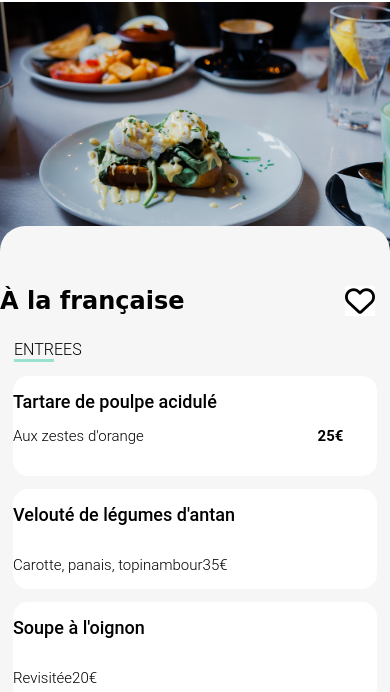
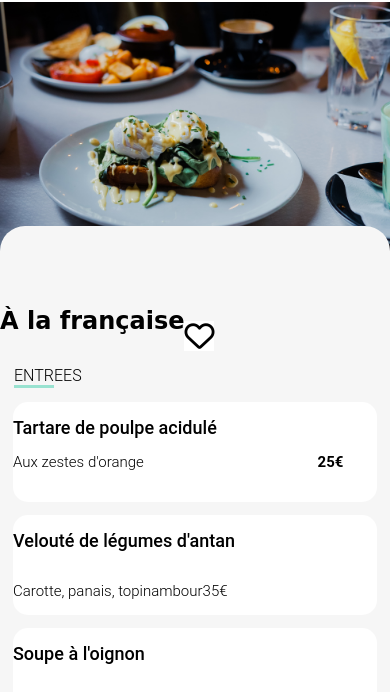
Before and after one commit to PierreGlade/Projet4, a website: page menu-alafrancaise.html in a window 390 px wide. Shown: the part 66-758 px from the top of the page. Drawn offline with Linux system fonts and the light colour scheme; a web font is replaced by a local one.

Commit message:
responsive index avec new

```diff
--- a/menu-alafrancaise.html
+++ b/menu-alafrancaise.html
@@ -33,7 +33,7 @@
 
       <h1 class="display">
         À la française
-        <div class="coeur">
+        <div class="menu-coeur">
           <i class="far fa-heart empty"></i>
           <i class="fas fa-heart full"></i>
         </div>
--- a/style.css
+++ b/style.css
@@ -310,7 +310,9 @@ i.fas.fa-heart.full, i.far.fa-heart.empty{
   width: 60px;
   height: 32px;
 }
-
+.menu-coeur{
+  background-color: #353535;
+}
 
 /*Footer*/
 
@@ -340,11 +342,8 @@ text-align: center;
   top: 32px;
 }
 .display {
-  margin: 0;
   display: flex;
-  justify-content: space-between;
   align-items: center;
-  text-align: left;
   height: 50px;
 }
 .meals{
@@ -537,7 +536,7 @@ font-weight: bold;
   }
   .new{
     position: absolute;
-    left: 200px;
+    left: 400px;
 
   }
   .empty{
@@ -585,6 +584,7 @@ section.meals{
 }
 .display{
   justify-content: center;
+
 }
 h4{
   margin-left: 86px;
```
